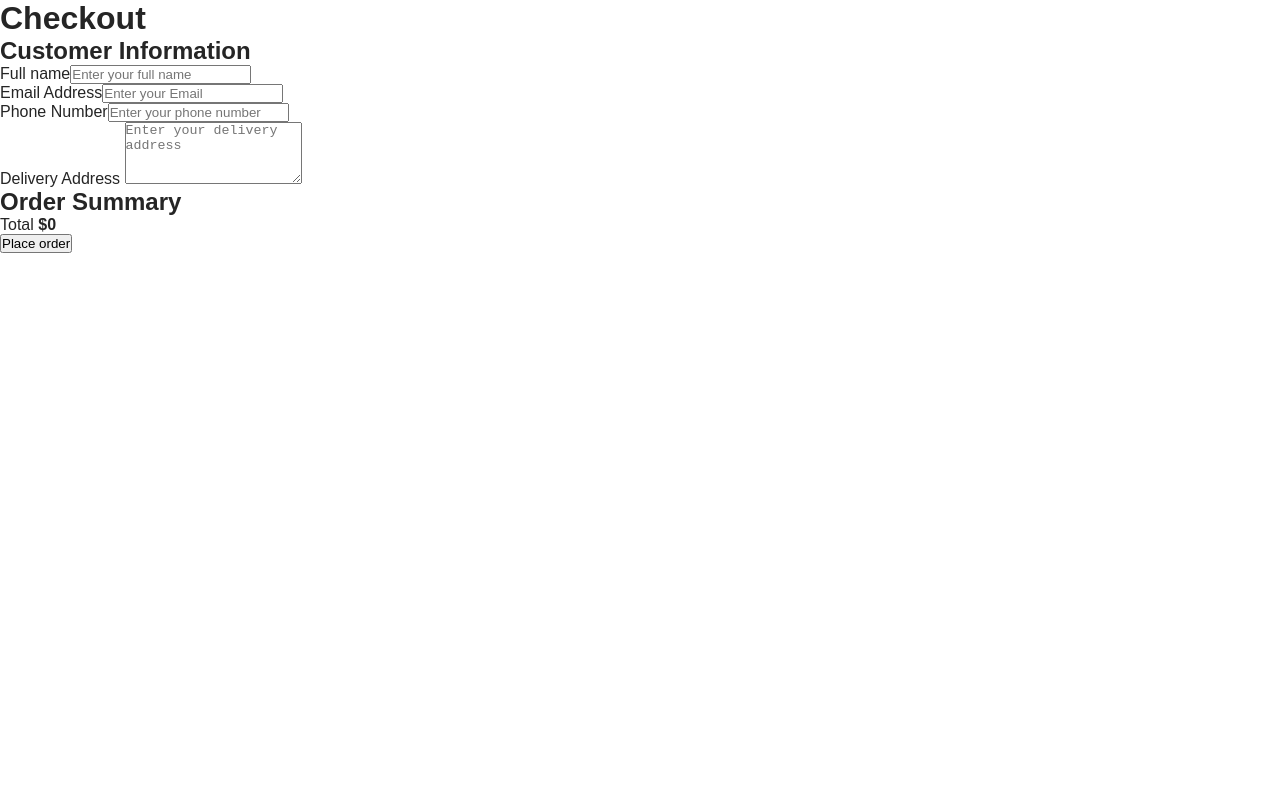
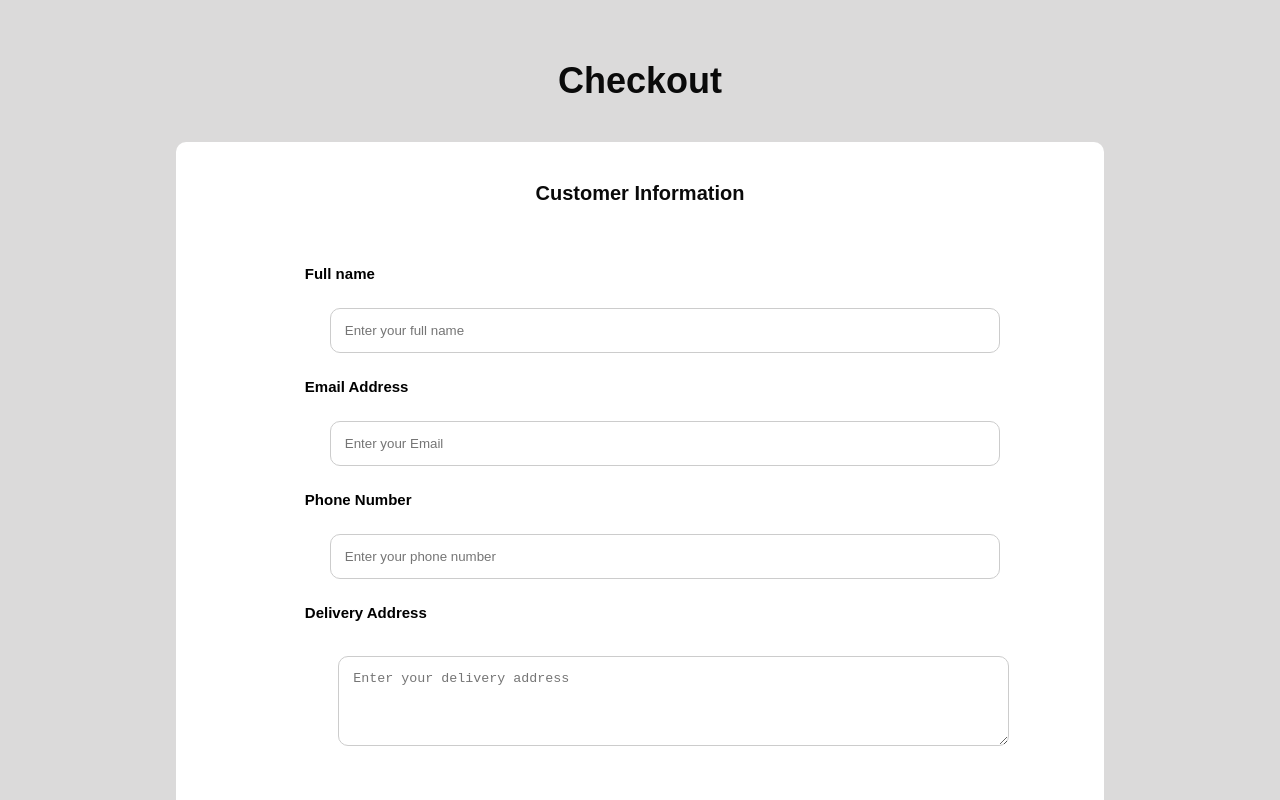
Before and after one commit to preciousosabouhien-hub/E-commerce-web-app, a Next.js app: page /checkout in a window 1280 px wide. Shown: the top 800 px of the page. Built offline with nearby package versions, Linux system fonts and the light colour scheme.

Commit message:
added styles to the checkout page

```diff
--- a/app/cart/page.js
+++ b/app/cart/page.js
@@ -36,8 +36,8 @@
                                                                     <div className="summary-row" ><span> Subtotal </span>
                                                                     <strong>${subtotal.toLocaleString()}</strong>
                                                                         </div>
-                                                                        <a href="/checkout" className="checkout-button">
-                                                                            Proceed to Checkout</a>
+                                                                        <link href="/checkout" className="checkout-button">
+                                                                            Proceed to Checkout</link>
                                                                             </div></>
                                                                              )
                                                                                             }
--- a/app/checkout/page.js
+++ b/app/checkout/page.js
@@ -12,7 +12,7 @@
     <main className = "checkout-page" >
         <h1> Checkout</h1>
         <div className="checkout-form" >
-           <section className="checkout-form" >
+           <section className="checkout-form-container" >
             <h2>Customer Information </h2>
             <form>
                 <div className="form-group">
--- a/app/globals.css
+++ b/app/globals.css
@@ -423,6 +423,76 @@ color:#0a0a0a;
   background: #333;
   transform: translateY(-2px);
 }
+
+/* ======================================================= Check out system ======================================================*/
+.checkout-page{
+  min-height: 80vh;
+  padding: 60px;
+  background:  #dbdada;
+}
+.checkout-page h1 {
+  text-align: center ;
+  font-size: 36px;
+  margin-bottom: 40px;
+  color:#0a0a0a;
+}
+.checkout-page h2 {
+  text-align: center ;
+  font-size: 20px;
+  margin-bottom: 40px;
+  color:#0a0a0a;
+
+}
+.checkout-form{
+  background-color: #fff;
+  padding:20px;
+  border-radius:10px;
+  max-width: 80%;
+  margin: 0 auto;
+  display: flex;
+  flex-direction: column;
+  gap: 20px;
+}
+.checkout-form-container{
+  padding:20px;
+  width: 80%;
+  margin: 0 auto;
+  display: flex;
+  flex-direction: column;
+  gap: 20px;
+}
+.checkout-form label{
+ font-size:15px;
+ color:#000;
+ font-weight:700;
+}
+ .checkout-form input{
+  background:#fff;
+  padding:14px;
+  width:100%;
+  margin: 25px;
+  border-radius:10px;
+  border:1px solid #ccc;
+ }
+ .checkout-form textarea{
+   background:#fff;
+  padding:14px;
+  width:100%;
+  margin: 5%;
+  border-radius:10px;
+  border:1px solid #ccc;
+ }
+ .place-order-button{
+  color:#fff;
+  background:blue;
+  padding:14px;
+  border-radius:10px;
+  border:1px solid #fff;
+  cursor:pointer;
+ }
+ .checkout-total{
+  color:#000;
+ }
 /* ================================================================================================================================ */
 
 /* ================================================================== Media Queries ================================================ */
--- a/app/layout.tsx
+++ b/app/layout.tsx
@@ -1,5 +1,5 @@
 import type { Metadata } from "next";
-import { Geist, Geist_Mono } from "next/font/google";
+import { Montserrat, Roboto } from 'next/font/google';
 import "./globals.css";
 import { CartProvider } from "../context/CartContext";
 
@@ -11,15 +11,20 @@ import { faShoppingCart} from '@fortawesome/free-solid-svg-icons' ;
 config.autoAddCss = false
 // Add individual icons to the library
 library.add( faShoppingCart)
+// Configure Montserrat for headings
 
-const geistSans = Geist({
-  variable: "--font-geist-sans",
-  subsets: ["latin"],
+
+const montserrat = Montserrat({
+  subsets: ['latin'],
+  variable: '--font-montserrat',
+  weight: ['400', '700'], // Add the weights you need
 });
 
-const geistMono = Geist_Mono({
-  variable: "--font-geist-mono",
-  subsets: ["latin"],
+// Configure Roboto for the body
+const roboto = Roboto({
+  subsets: ['latin'],
+  variable: '--font-roboto',
+  weight: ['400', '500', '700'],
 });
 
 export const metadata: Metadata = {
@@ -29,8 +34,8 @@ export const metadata: Metadata = {
 
 export default function RootLayout({ children }: LayoutProps<"/">) {
   return (
-    <html lang="en" className={`${geistSans.variable} ${geistMono.variable}`}>
-    <body> <CartProvider> {children} </CartProvider></body>
+    <html lang="en" className={`${montserrat.variable} ${roboto.variable}`}>
+    <body className="font-body antialiased"> <CartProvider> {children} </CartProvider></body>
         </html>
   );
 }
```
